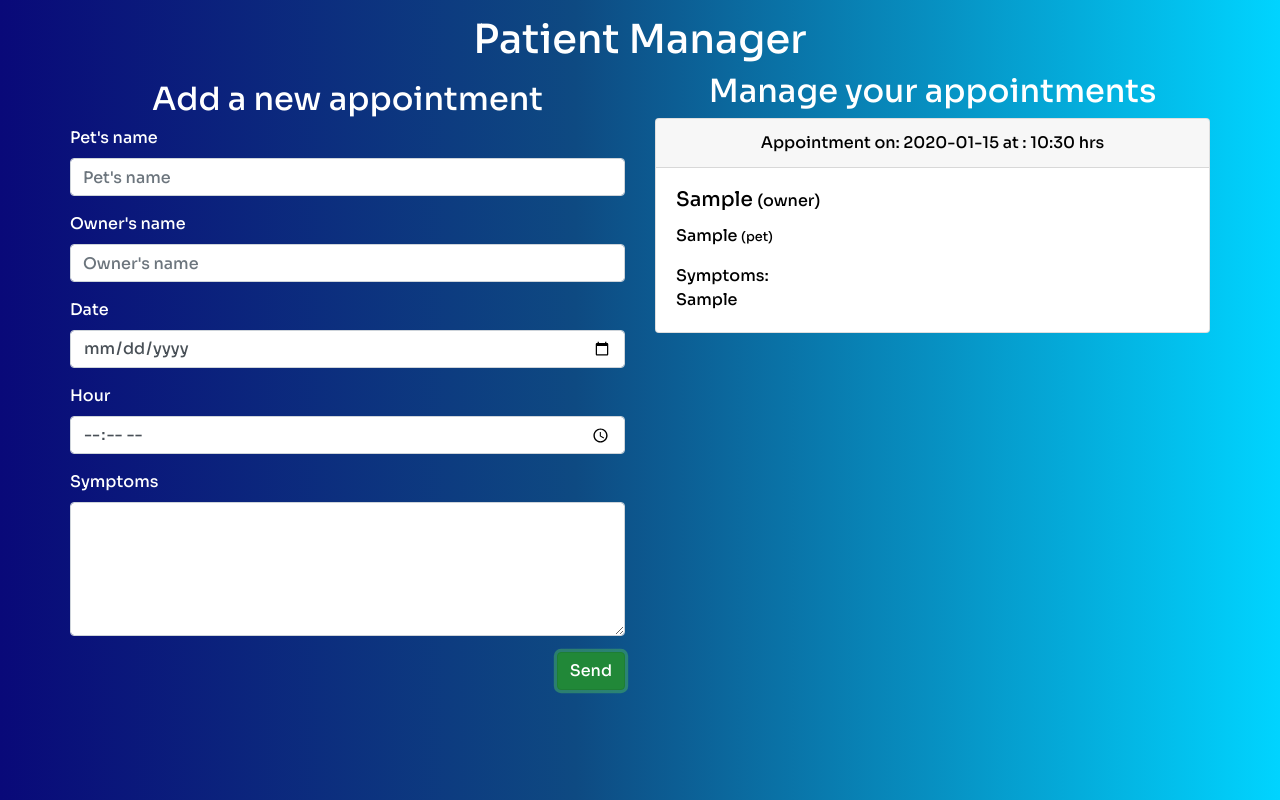
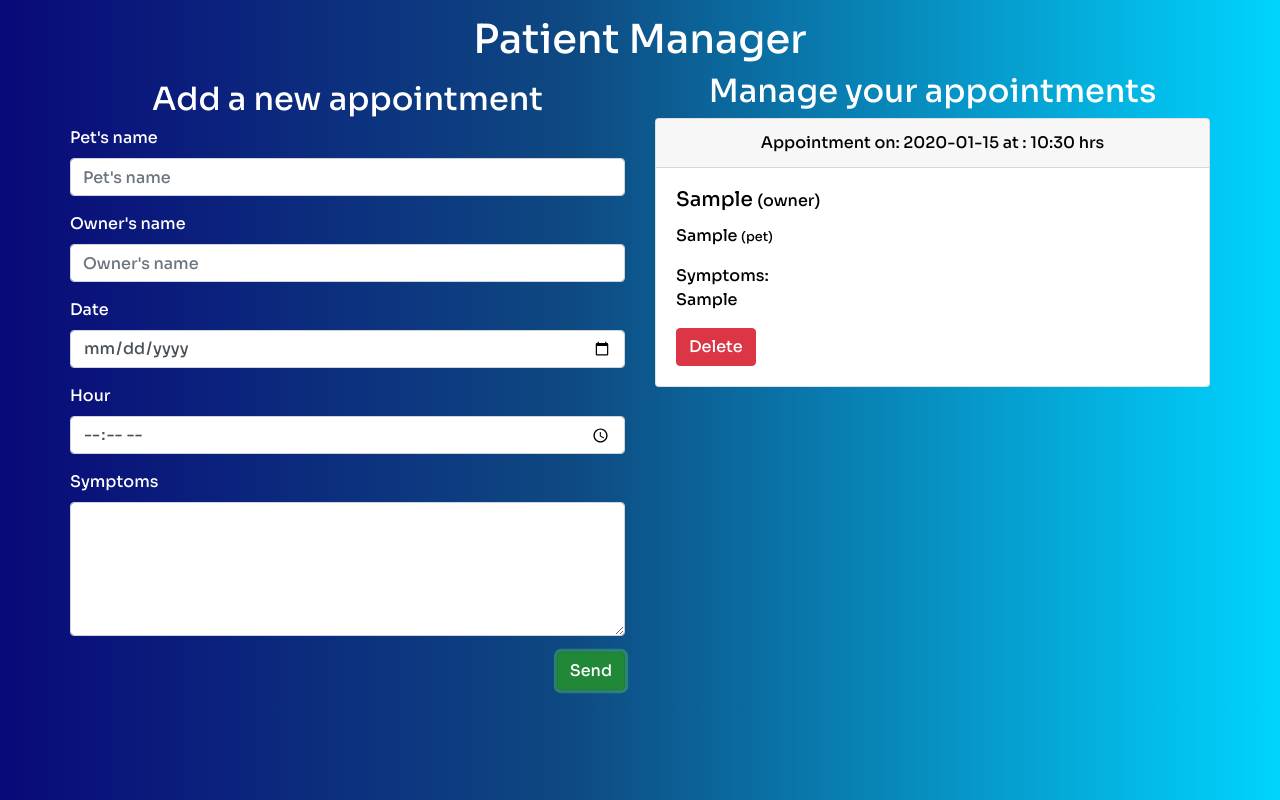
Before and after one commit to Raulcmm/PatientManager_ReactJs_, a React (Create React App) app: page / in a window 1280 px wide. Both pictures are taken after typing "Sample", "Sample", "2020-01-15", "10:30", "Sample" into the empty fields and a click on the button "Send". Built offline with nearby package versions, Linux system fonts and the light colour scheme.

Commit message:
delete from state

```diff
--- a/src/components/AppointmentCard.js
+++ b/src/components/AppointmentCard.js
@@ -1,6 +1,6 @@
 import React from 'react';
 
-const AppointmentCard = ({ appointment }) => {
+const AppointmentCard = ({ appointment,deleteAppointment }) => {
 	const { pet, owner, date, hour, symptoms } = appointment;
 	return (
 		<div className="card mb-3">
@@ -9,6 +9,7 @@
 				<h5 className="card-title">{owner} <small>(owner)</small></h5>
 				<p className="card-text "> {pet} <small>(pet)</small></p>
 				<p className="card-text ">Symptoms: <br/> {symptoms}</p>
+                <button className="btn btn-danger " onClick={()=>deleteAppointment(appointment.id)}> Delete</button>
 			</div>
 		</div>
 	);
```
